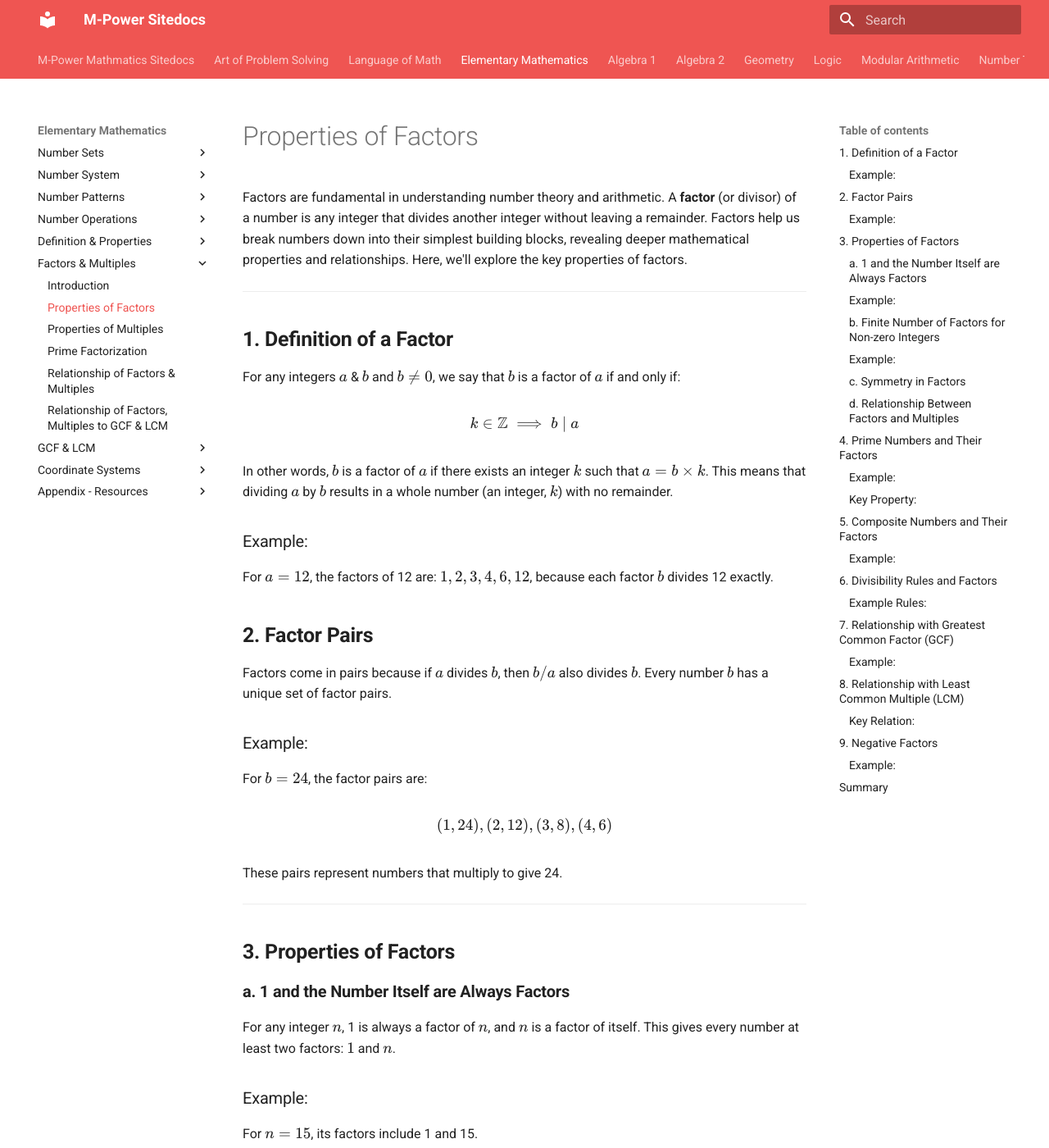
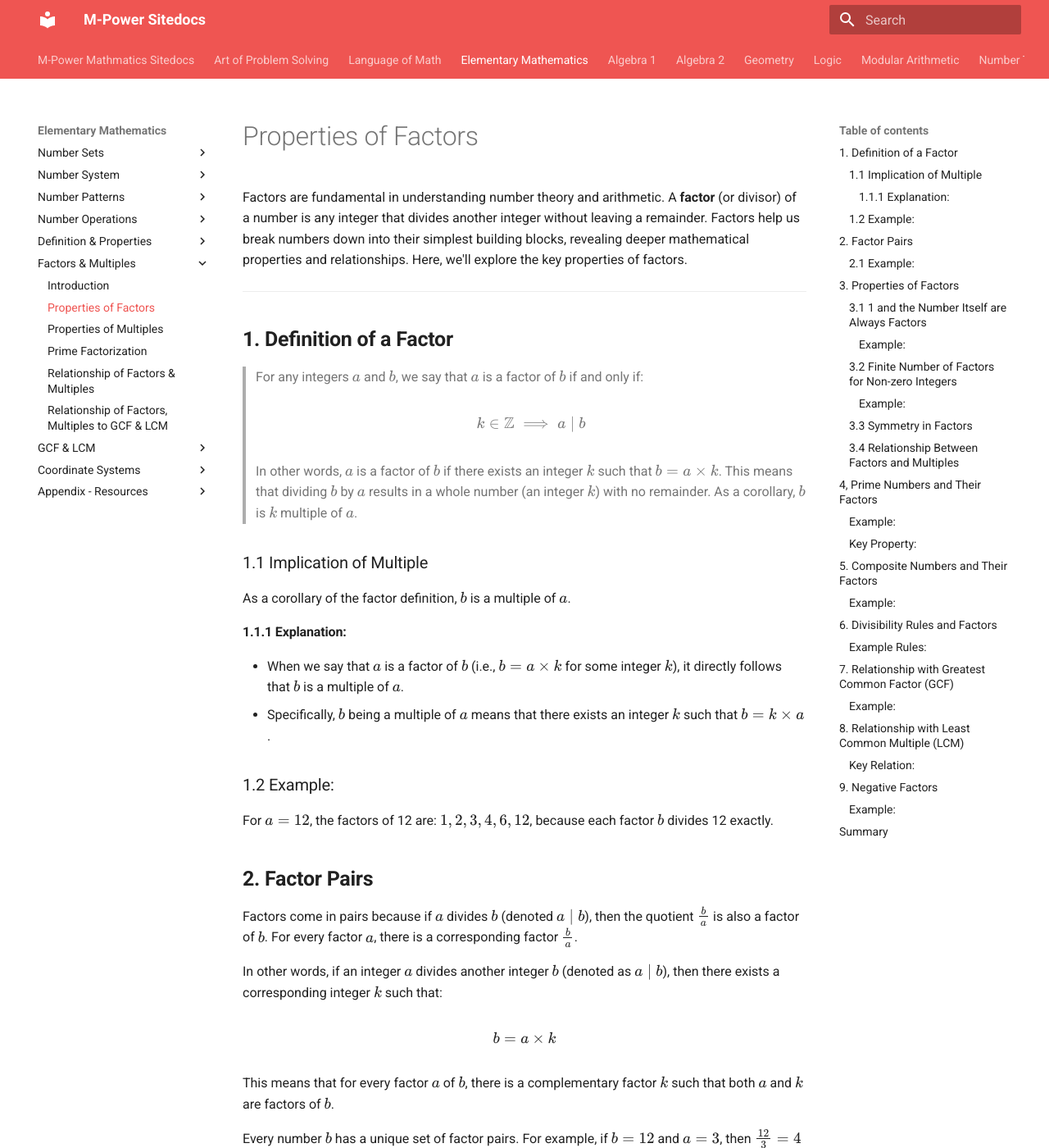
Before and after one commit to baseonballs/mpower-sitedocs, an MkDocs documentation site: the page built from site-docs/mathematics/elem/core-concepts/factors-multiples/factors-properties.md, in a window 1280 px wide and 1400 px high. Shown: the whole window at 82% size. Built offline with MkDocs 1.6.1 and Material for MkDocs 9.7.7, drawn with Linux system fonts in a browser that asks for light colours; formulas are drawn with MathJax 3; some of the changed text lies outside the part shown.

Commit message:
Fixed clarity on factors and multiples.

```diff
--- a/site-docs/mathematics/elem/core-concepts/factors-multiples/factors-properties.md
+++ b/site-docs/mathematics/elem/core-concepts/factors-multiples/factors-properties.md
@@ -6,23 +6,51 @@ Factors are fundamental in understanding number theory and arithmetic. A **facto
 
 ## **1. Definition of a Factor**
 
-For any integers \(a\) & \(b\) and \(b \neq 0\), we say that \(b\) is a factor of \(a\) if and only if:
+>For any integers \(a\) and \(b\), we say that \(a\) is a factor of \(b\) if and only if:
+>
+\[
+k \in \mathbb{Z} \implies a \mid b
+\]
+>
+>In other words, $a$ is a factor of $b$ if there exists an integer $k$ such that \(b = a \times k\). This means that dividing $b$ by $a$ results in a whole number (an integer $k$) with no remainder. As a corollary, $b$ is $k$ multiple of $a$.
 
-\[
-k \in \mathbb{Z} \implies b \mid a
-\]
 
-In other words, $b$ is a factor of $a$ if there exists an integer $k$ such that \(a = b \times k\). This means that dividing $a$ by $b$ results in a whole number (an integer, $k$) with no remainder.
+### 1.1 Implication of Multiple
 
-### Example:
+As a corollary of the factor definition, \( b \) is a multiple of \( a \).
+
+#### 1.1.1 Explanation:
+
+- When we say that \( a \) is a factor of \( b \) (i.e., \( b = a \times k \) for some integer \( k \)), it directly follows that \( b \) is a multiple of \( a \).
+- Specifically, \( b \) being a multiple of \( a \) means that there exists an integer \( k \) such that \( b = k \times a \).
+
+### 1.2 Example:
 
 For \(a = 12\), the factors of 12 are: \( 1, 2, 3, 4, 6, 12 \), because each factor $b$ divides 12 exactly.
 
 ## **2. Factor Pairs**
 
-Factors come in pairs because if \(a\) divides \(b\), then \(b/a\) also divides \(b\). Every number \(b\) has a unique set of factor pairs.
+Factors come in pairs because if \( a \) divides \( b \) (denoted \( a \mid b \)), then the quotient \( \frac{b}{a} \) is also a factor of \( b \). For every factor \( a \), there is a corresponding factor \( \frac{b}{a} \).
 
-### Example:
+In other words, if an integer \( a \) divides another integer \( b \) (denoted as \( a \mid b \)), then there exists a corresponding integer \( k \) such that:
+
+\[
+b = a \times k
+\]
+
+This means that for every factor \( a \) of \( b \), there is a complementary factor \( k \) such that both \( a \) and \( k \) are factors of \( b \).
+
+Every number \( b \) has a unique set of factor pairs. For example, if \( b = 12 \) and \( a = 3 \), then \( \frac{12}{3} = 4 \) is also a factor. Thus, the pair \( (3, 4) \) represents a factor pair of \( 12 \).
+
+Every positive integer \( b \) has a unique set of factor pairs, which can be listed as \( (a, k) \), where both \( a \) and \( k \) are factors of \( b \) and their product equals \( b \). For example, the factor pairs of \( 12 \) are:
+
+- \( (1, 12) \)
+- \( (2, 6) \)
+- \( (3, 4) \)
+
+Each pair consists of two factors that multiply together to give the original number \( b \).
+
+### 2.1 Example:
 
 For \(b = 24\), the factor pairs are:
 
@@ -36,19 +64,19 @@ These pairs represent numbers that multiply to give 24.
 
 ## **3. Properties of Factors**
 
-### **a. 1 and the Number Itself are Always Factors**
+### **3.1 1 and the Number Itself are Always Factors**
 
 For any integer \(n\), 1 is always a factor of \(n\), and \(n\) is a factor of itself. This gives every number at least two factors: \(1\) and \(n\).
 
-### Example:
+#### Example:
 
 For \(n = 15\), its factors include 1 and 15.
 
-### **b. Finite Number of Factors for Non-zero Integers**
+### **3.2 Finite Number of Factors for Non-zero Integers**
 
 Any non-zero integer has a finite number of factors. The number of factors depends on the prime factorization of the number.
 
-### Example:
+#### Example:
 
 For \(n = 36\), its prime factorization is \(36 = 2^2 \times 3^2\). The number of factors can be calculated by taking each power of the prime factors, adding 1 to each exponent, and multiplying the results:
 
@@ -58,23 +86,23 @@ For \(n = 36\), its prime factorization is \(36 = 2^2 \times 3^2\). The number o
 s
 Thus, 36 has 9 factors: \( 1, 2, 3, 4, 6, 9, 12, 18, 36 \).
 
-### **c. Symmetry in Factors**
+### **3.3 Symmetry in Factors**
 
 For any factor \(f\) of \(n\), there is a corresponding factor \(n/f\). This creates symmetry in factor pairs, as discussed earlier.
 
-### **d. Relationship Between Factors and Multiples**
+### **3.4 Relationship Between Factors and Multiples**
 
 If \(a\) is a factor of \(b\), then \(b\) is a multiple of \(a\). For example, if 3 is a factor of 12, then 12 is a multiple of 3.
 
-## **4. Prime Numbers and Their Factors**
+## **4, Prime Numbers and Their Factors**
 
 A **prime number** is a number greater than 1 that has exactly two factors: 1 and itself. The importance of prime numbers lies in the **fundamental theorem of arithmetic**, which states that every integer greater than 1 can be uniquely factored into primes.
 
-### Example:
+#### Example:
 
 The prime number 13 has only two factors: 1 and 13.
 
-### Key Property:
+#### Key Property:
 
 Prime numbers have no divisors other than 1 and themselves, making them the building blocks of all integers.
 
@@ -94,7 +122,7 @@ Composite numbers can be decomposed into prime factors, which helps in understan
 
 Divisibility rules provide shortcuts for determining whether a number is a factor of another. These rules simplify identifying factors without performing full division.
 
-### Example Rules:
+#### Example Rules:
 
 - A number is divisible by 2 if its last digit is even.
 - A number is divisible by 3 if the sum of its digits is divisible by 3.
@@ -106,7 +134,7 @@ Using divisibility rules, you can quickly identify factors of a number.
 
 The **greatest common factor** (GCF) of two numbers \(a\) and \(b\) is the largest number that divides both. The GCF is useful when simplifying fractions, dividing quantities, or solving problems related to common divisors.
 
-### Example:
+#### Example:
 
 Let \(a = 36\) and \(b = 48\). Their GCF is the largest number that divides both:
 
```
